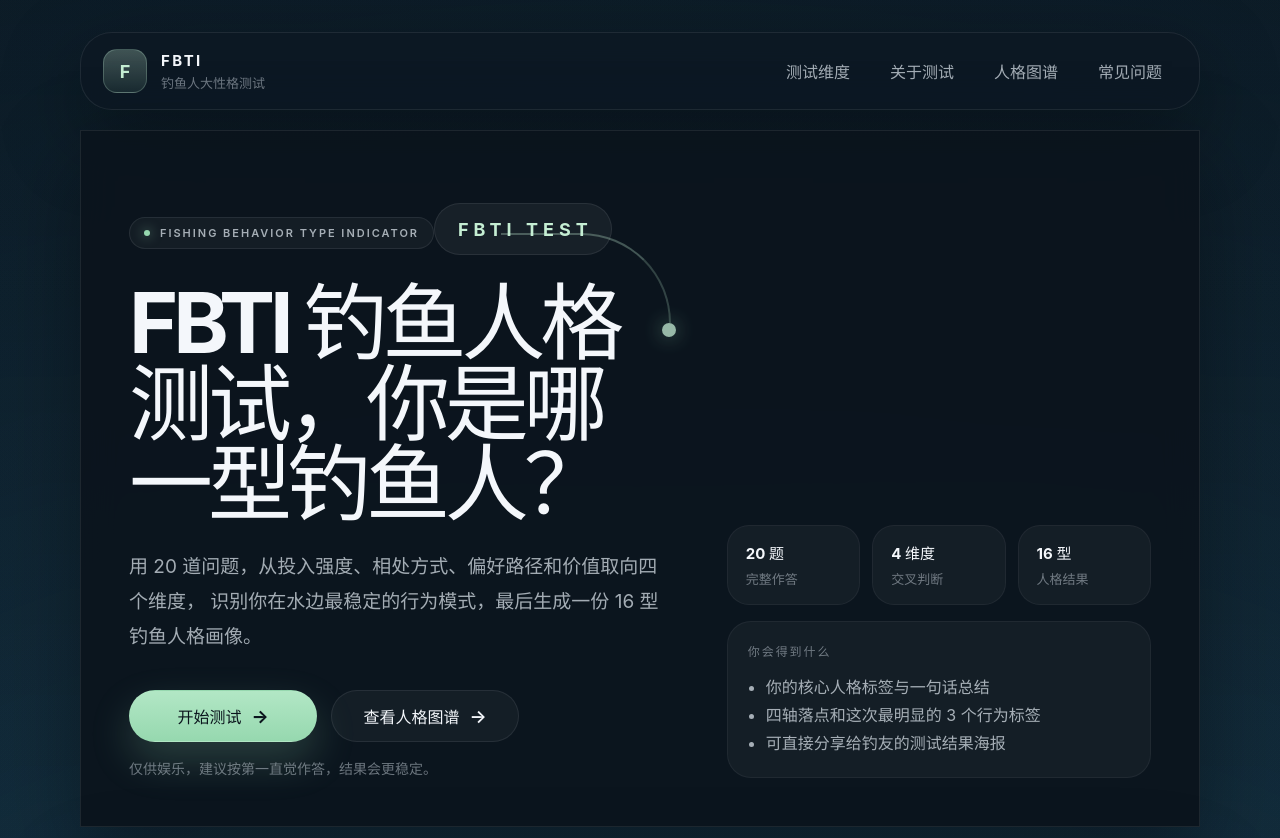
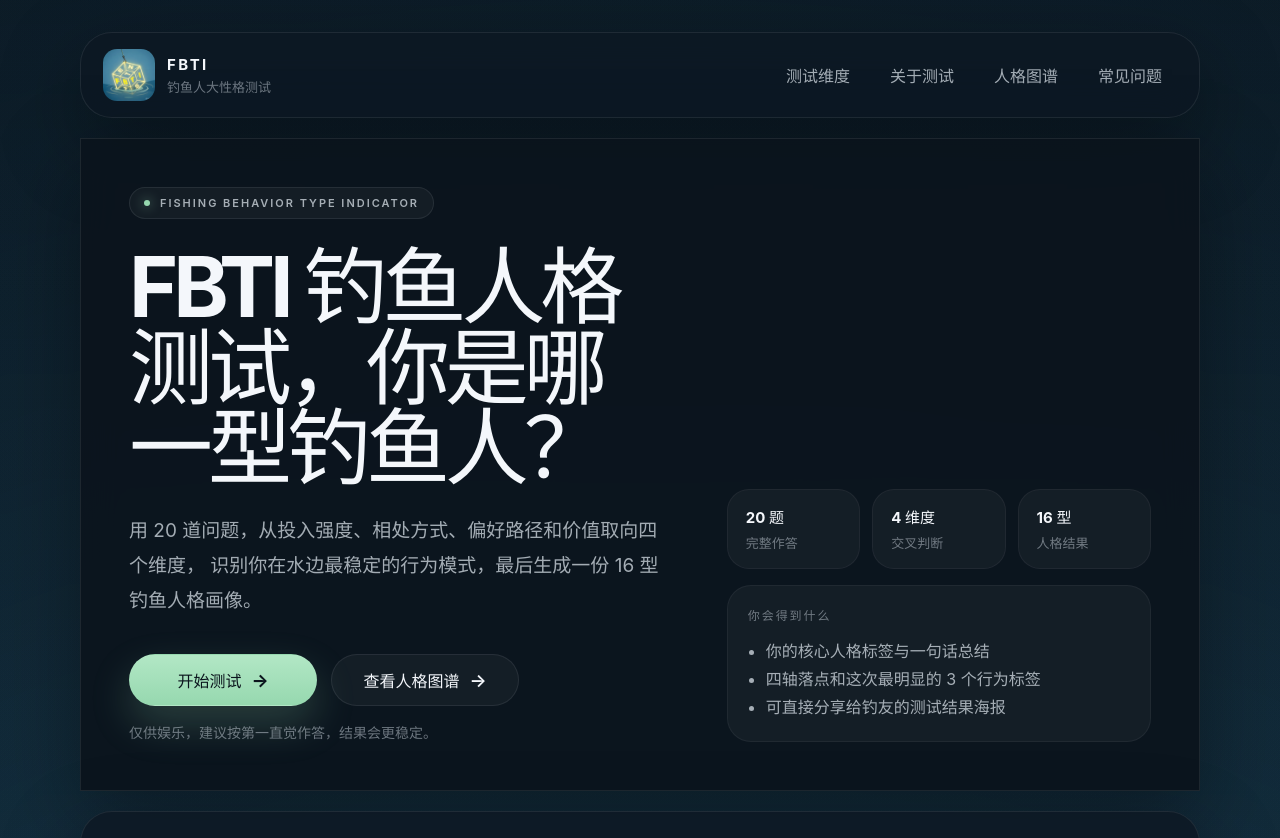
Before and after one commit to zrh091110225/fbti, a React (Vite) app in the folder frontend/: page / in a window 1280 px wide. Shown: the top 838 px of the page. Built offline with nearby package versions, Linux system fonts and the light colour scheme.

Commit message:
Replace home brand mark with rounded logo

```diff
--- a/frontend/src/pages/Home.css
+++ b/frontend/src/pages/Home.css
@@ -30,7 +30,7 @@
 .home-brand {
   display: inline-flex;
   align-items: center;
-  gap: 14px;
+  gap: 12px;
   border: none;
   background: transparent;
   color: var(--text);
@@ -39,18 +39,13 @@
   text-align: left;
 }
 
-.home-brand-mark {
-  display: inline-flex;
-  align-items: center;
-  justify-content: center;
-  width: 44px;
-  height: 44px;
+.home-brand-logo {
+  display: block;
+  width: 52px;
+  height: 52px;
+  object-fit: contain;
+  flex-shrink: 0;
   border-radius: 14px;
-  background: linear-gradient(180deg, rgba(197, 238, 211, 0.28), rgba(150, 216, 175, 0.1));
-  border: 1px solid rgba(197, 238, 211, 0.24);
-  color: var(--accent-strong);
-  font-size: 18px;
-  font-weight: 700;
 }
 
 .home-brand-copy {
@@ -578,6 +573,11 @@
     letter-spacing: -0.05em;
   }
 
+  .home-brand-logo {
+    width: 46px;
+    height: 46px;
+  }
+
   .brand-mark {
     font-size: 16px;
     letter-spacing: 0.22em;
--- a/frontend/src/pages/Home.tsx
+++ b/frontend/src/pages/Home.tsx
@@ -1,4 +1,5 @@
 import { m } from 'framer-motion'
+import fbtiLogo from '../assets/fbti-logo.png'
 import ScenicBackdrop from '../components/ScenicBackdrop'
 import { getPersonalityArtwork } from '../data/personalityArtworks'
 import { personalities } from '../data/personalities'
@@ -88,7 +89,7 @@ function Home({ onStart }: HomeProps) {
         <div className="home-stack">
           <header className="home-topbar surface">
             <button className="home-brand" type="button" onClick={() => scrollToSection('hero')}>
-              <span className="home-brand-mark">F</span>
+              <img className="home-brand-logo" src={fbtiLogo} alt="FBTI logo" />
               <span className="home-brand-copy">
                 <strong>FBTI</strong>
                 <span>钓鱼人大性格测试</span>
@@ -120,8 +121,6 @@ function Home({ onStart }: HomeProps) {
           >
             <div className="home-hero-copy">
               <span className="section-label">Fishing Behavior Type Indicator</span>
-              <div className="brand-mark">FBTI TEST</div>
-              <div className="home-hero-fishing-line" />
 
               <h1 className="home-title">FBTI 钓鱼人格测试，你是哪一型钓鱼人？</h1>
 
```
Also changed, not shown: frontend/src/assets/fbti-logo.png (added).
